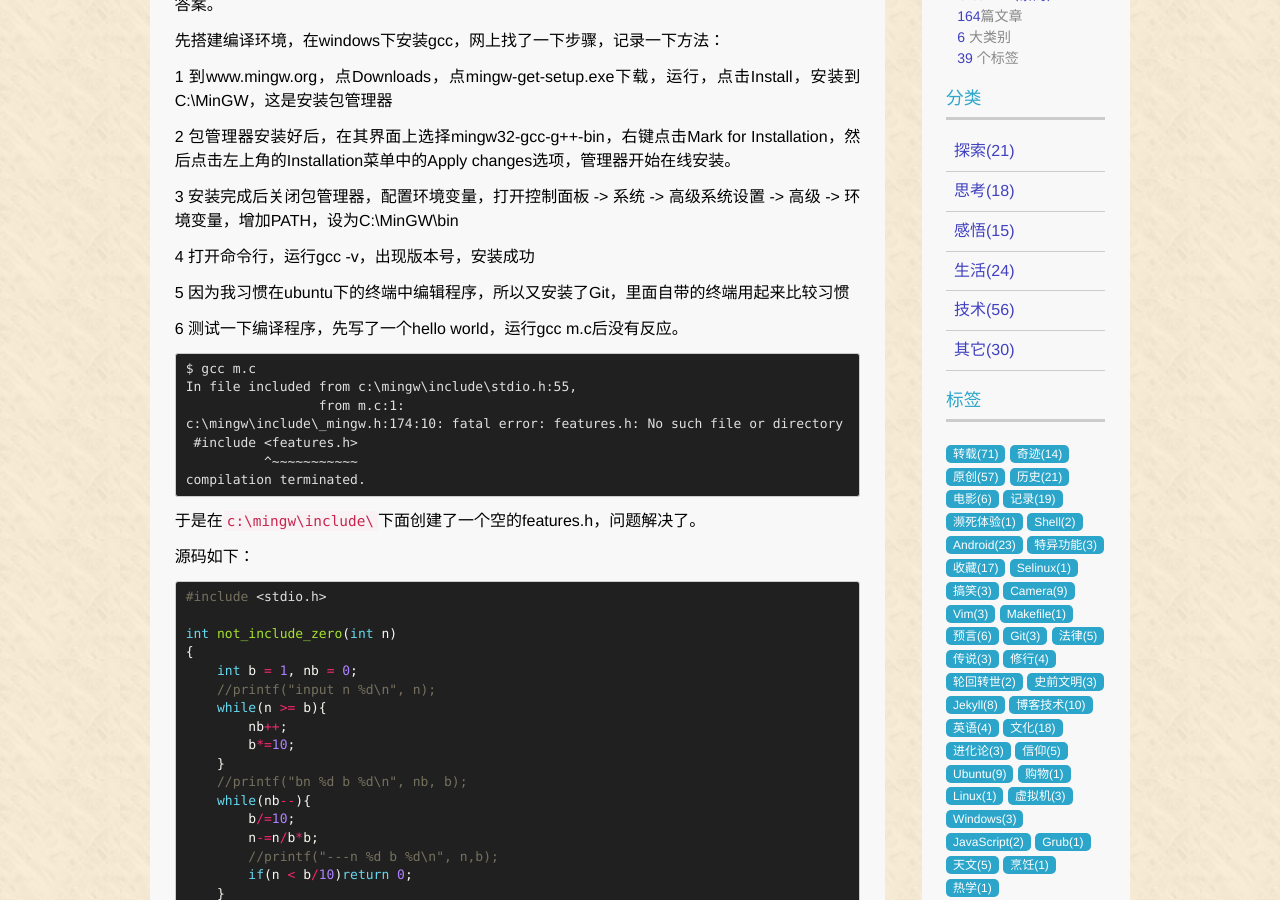
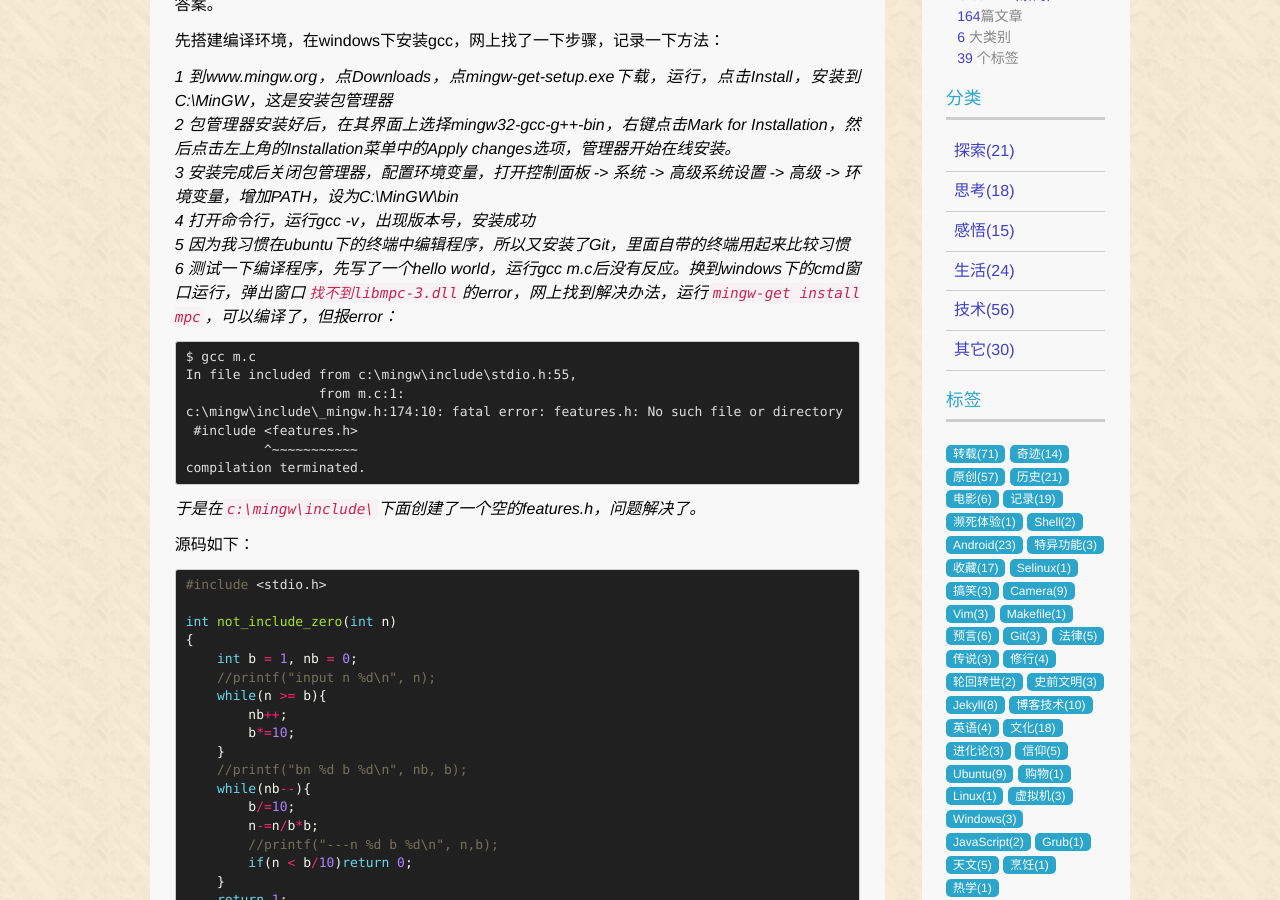
Before and after one commit to cleanli/cleanhome, a Jekyll site: the page built from _posts/life/2019-08-08-Solve_maths_problem_with_computer.md, in a window 1280 px wide and 900 px high, scrolled down 301 px. Built offline with Jekyll 4.4.1, drawn with Linux system fonts in a browser that asks for light colours.

Commit message:
update Solve_maths_problem_with_computer.md

````diff
--- a/_posts/life/2019-08-08-Solve_maths_problem_with_computer.md
+++ b/_posts/life/2019-08-08-Solve_maths_problem_with_computer.md
@@ -12,17 +12,12 @@ tags: ["原创"]
 
 先搭建编译环境，在windows下安装gcc，网上找了一下步骤，记录一下方法：
 
-1 到www.mingw.org，点Downloads，点mingw-get-setup.exe下载，运行，点击Install，安装到C:\MinGW，这是安装包管理器
-
-2 包管理器安装好后，在其界面上选择mingw32-gcc-g++-bin，右键点击Mark for Installation，然后点击左上角的Installation菜单中的Apply changes选项，管理器开始在线安装。
-
-3 安装完成后关闭包管理器，配置环境变量，打开控制面板 -> 系统 -> 高级系统设置 -> 高级 -> 环境变量，增加PATH，设为C:\MinGW\bin
-
-4 打开命令行，运行gcc -v，出现版本号，安装成功
-
-5 因为我习惯在ubuntu下的终端中编辑程序，所以又安装了Git，里面自带的终端用起来比较习惯
-
-6 测试一下编译程序，先写了一个hello world，运行gcc m.c后没有反应。
+*1 到www.mingw.org，点Downloads，点mingw-get-setup.exe下载，运行，点击Install，安装到C:\MinGW，这是安装包管理器<br>
+2 包管理器安装好后，在其界面上选择mingw32-gcc-g++-bin，右键点击Mark for Installation，然后点击左上角的Installation菜单中的Apply changes选项，管理器开始在线安装。<br>
+3 安装完成后关闭包管理器，配置环境变量，打开控制面板 -> 系统 -> 高级系统设置 -> 高级 -> 环境变量，增加PATH，设为C:\MinGW\bin<br>
+4 打开命令行，运行gcc -v，出现版本号，安装成功<br>
+5 因为我习惯在ubuntu下的终端中编辑程序，所以又安装了Git，里面自带的终端用起来比较习惯<br>
+6 测试一下编译程序，先写了一个hello world，运行gcc m.c后没有反应。换到windows下的cmd窗口运行，弹出窗口`找不到libmpc-3.dll`的error，网上找到解决办法，运行`mingw-get install mpc`，可以编译了，但报error：<br>*
 
 ```
 $ gcc m.c
@@ -34,7 +29,7 @@ c:\mingw\include\_mingw.h:174:10: fatal error: features.h: No such file or direc
 compilation terminated.
 ```
 
-于是在`c:\mingw\include\`下面创建了一个空的features.h，问题解决了。
+*于是在`c:\mingw\include\`下面创建了一个空的features.h，问题解决了。<br>*
 
 源码如下：
 
````
